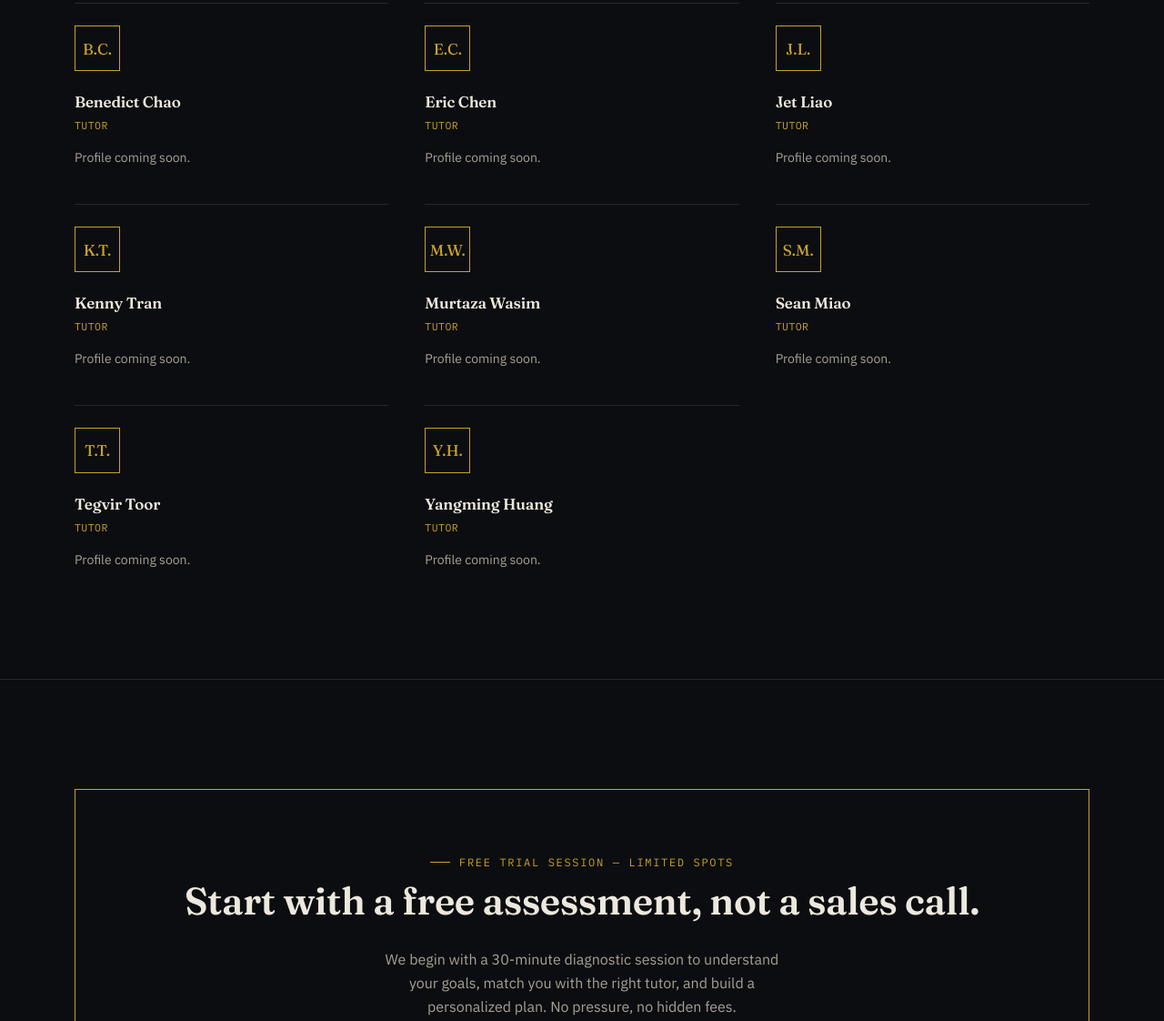
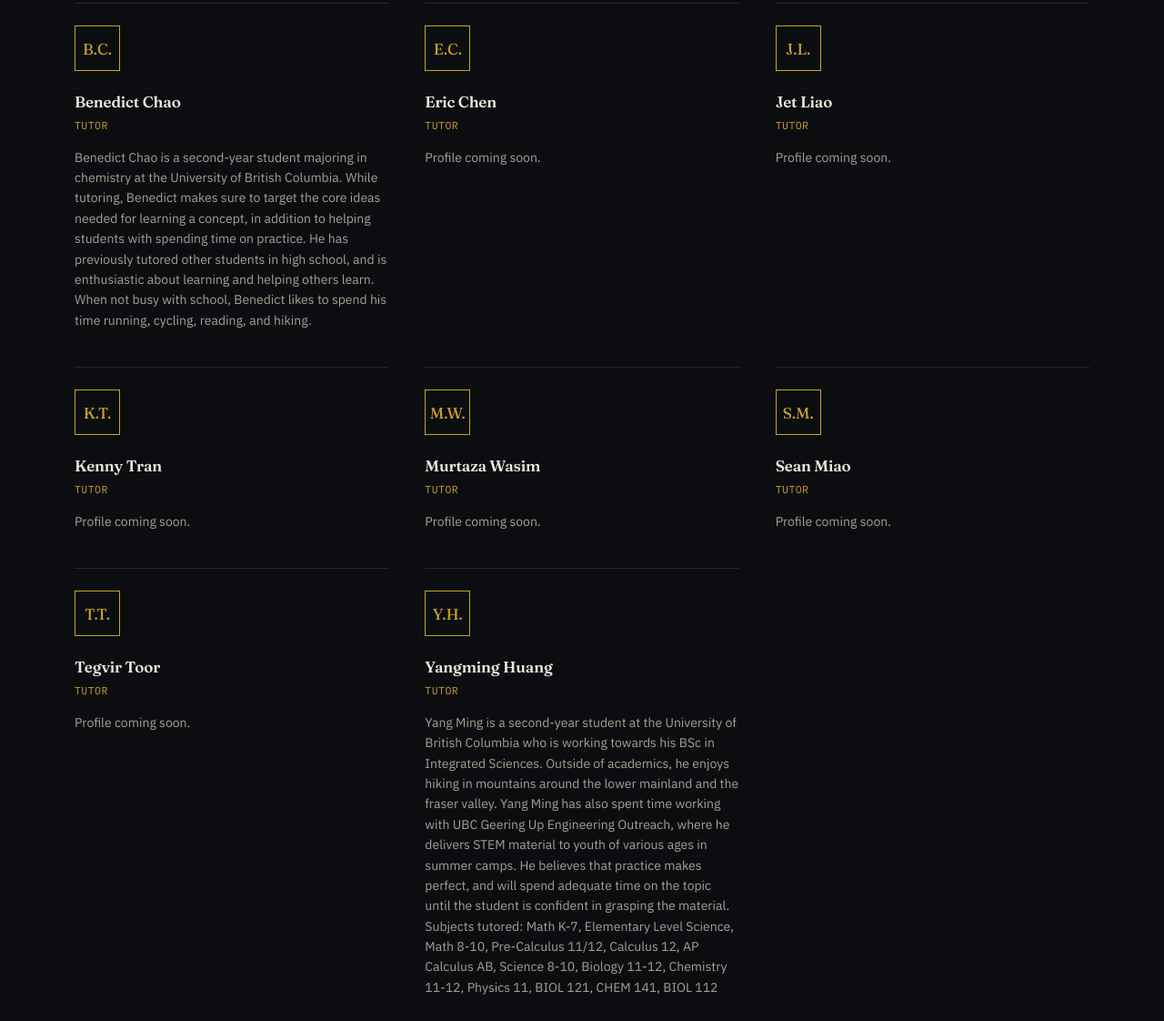
Before and after one commit to dumpling0515/studysphere, a plain HTML site: page index.html in a window 1280 px wide. Shown: the part 3674-4796 px from the top of the page at 91% size. Drawn offline with Linux system fonts and the light colour scheme.

Commit message:
Enhance tutor profiles with detailed descriptions
Updated tutor profiles with detailed descriptions for Benedict Chao and Yangming Huang, replacing placeholder text.

```diff
--- a/index.html
+++ b/index.html
@@ -442,7 +442,10 @@
           <div class="initials">B.C.</div>
           <h3>Benedict Chao</h3>
           <div class="role">Tutor</div>
-          <p>Profile coming soon.</p>
+          <p>Benedict Chao is a second-year student majoring in chemistry at the University of British Columbia.
+            While tutoring, Benedict makes sure to target the core ideas needed for learning a concept, in addition to helping students with spending time on practice.
+            He has previously tutored other students in high school, and is enthusiastic about learning and helping others learn.
+            When not busy with school, Benedict likes to spend his time running, cycling, reading, and hiking.</p>
         </div>
         <div class="tutor">
           <div class="initials">E.C.</div>
@@ -484,7 +487,13 @@
           <div class="initials">Y.H.</div>
           <h3>Yangming Huang</h3>
           <div class="role">Tutor</div>
-          <p>Profile coming soon.</p>
+          <p>Yang Ming is a second-year student at the University of British Columbia who is working towards his BSc in Integrated Sciences.
+            Outside of academics, he enjoys hiking in mountains around the lower mainland and the fraser valley.
+            Yang Ming has also spent time working with UBC Geering Up Engineering Outreach, where he delivers STEM material to youth of various ages in summer camps.
+            He believes that practice makes perfect, and will spend adequate time on the topic until the student is confident in grasping the material.
+
+            Subjects tutored: Math K-7, Elementary Level Science, Math 8-10, Pre-Calculus 11/12, Calculus 12, AP Calculus AB, Science 8-10,
+            Biology 11-12, Chemistry 11-12, Physics 11, BIOL 121, CHEM 141, BIOL 112</p>
         </div>
       </div>
     </div>
```
